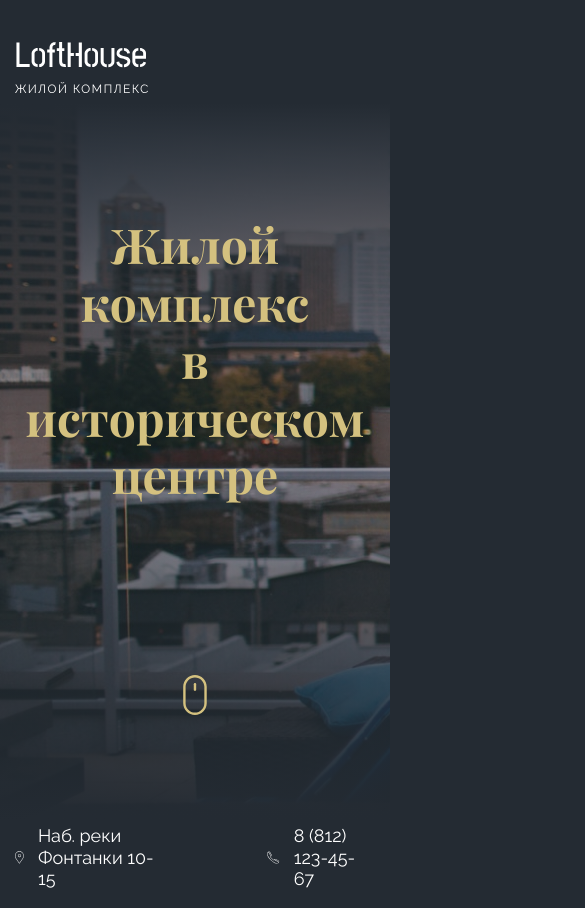
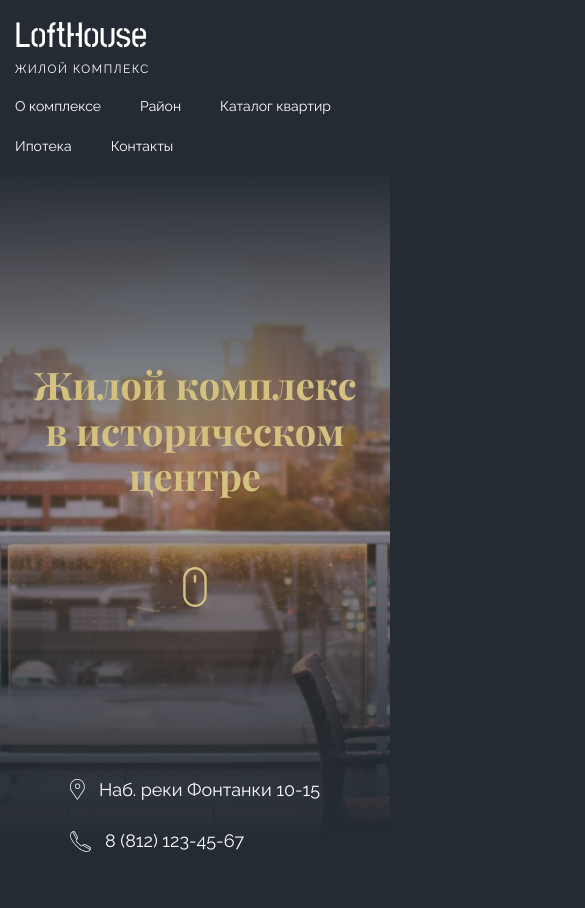
Before and after one commit to ahawi/lofthouse, a plain HTML site: page index.html in a window 390 px wide. Shown: the top 908 px of the page, 585 px wide, since content can reach past the window. Drawn offline with Linux system fonts and the light colour scheme.

Commit message:
add header and hero section adaptation

```diff
--- a/index.html
+++ b/index.html
@@ -9,8 +9,7 @@
   </head>
   <body>
     <header class="header">
-      <div class="container">
-        <div class="header__inner">
+      <div class="header__inner container">
         <a href="#" class="header__logo">
           <img
             src="./images/logo.svg"
@@ -23,7 +22,7 @@
         <nav class="header__menu">
           <ul class="header__menu-list">
             <li class="header__menu-item">
-                <a href="#" class="header__menu-link"> О компексе </a>
+              <a href="#" class="header__menu-link"> О комплексе </a>
             </li>
 
             <li class="header__menu-item">
@@ -44,19 +43,16 @@
           </ul>
         </nav>
       </div>
-      </div>
     </header>
 
     <main class="content">
       <section class="section">
         <div class="hero">
           <div class="hero__body container">
-            <div class="hero__title-mouse">
             <h1 class="hero__title">
               Жилой комплекс <br />
               в историческом центре
             </h1>
-            </div>
             <address class="hero__contacts">
               <div class="hero__contacts-inner">
                 <svg
--- a/styles/_globals.scss
+++ b/styles/_globals.scss
@@ -18,3 +18,7 @@ a {
   text-decoration: none;
   color: inherit;
 }
+
+h1 {
+  @include fluid-text(48, 38);
+}
--- /dev/null
+++ b/styles/_media.scss
@@ -0,0 +1,42 @@
+$desktop: 1280px;
+$tablet: 1024px;
+$mobile: 767px;
+$mobile-s: 480px;
+
+@mixin desktop {
+  @media (max-width: $desktop) {
+    @content;
+  }
+}
+
+@mixin tablet {
+  @media (max-width: $tablet) {
+    @content;
+  }
+}
+
+@mixin mobile {
+  @media (max-width: $mobile) {
+    @content;
+  }
+}
+
+@mixin mobile-s {
+  @media (max-width: $mobile-s) {
+    @content;
+  }
+}
+
+@mixin hover {
+  @media (hover: hover) {
+    &:hover {
+      @content;
+    }
+  }
+
+  @media (hover: none) {
+    &:active {
+      @content;
+    }
+  }
+}
--- /dev/null
+++ b/styles/_mixins.scss
@@ -0,0 +1,3 @@
+@mixin fluid-text($max: 48, $min: 16) {
+  font-size: clamp(#{$min}px, #{$max / 1440 * 100}vw, #{$max}px);
+}
--- a/styles/_utils.scss
+++ b/styles/_utils.scss
@@ -1,5 +1,5 @@
 .container {
-  padding-inline: 15px;
-  width: 1140px;
-  margin: 0 auto;
+  max-width: calc(var(--container-width) + var(--container-padding-x) * 2);
+  margin-inline: auto;
+  padding-inline: var(--container-padding-x);
 }
--- a/styles/_variables.scss
+++ b/styles/_variables.scss
@@ -3,6 +3,9 @@
   --color-dark-footer: #2d343c;
   --color-light: #ffffff;
   --color-accent: #d4c17f;
+
+  --container-width: 1110px;
+  --container-padding-x: 15px;
 
   --font-family-base: "Raleway", sans-serif;
   --font-accent: "Playfair Display", sans-serif;
--- a/styles/blocks/_header.scss
+++ b/styles/blocks/_header.scss
@@ -1,22 +1,44 @@
 .header {
   padding-top: 30px;
+
+  @include mobile {
+    padding-top: 10px;
+  }
+
   &__inner {
     display: flex;
     justify-content: space-between;
     align-items: center;
+
+    @include mobile {
+      flex-direction: column;
+      align-items: start;
+      row-gap: 10px;
+    }
+  }
+
+  &__logo {
+    flex-shrink: 0;
   }
 
   &__menu {
     &-list {
       display: flex;
-      justify-content: space-between;
+      align-items: center;
       column-gap: 39px;
+
+      @include mobile {
+        flex-wrap: wrap;
+      }
     }
 
     &-link {
+      display: inline-flex;
+      align-items: center;
       font-size: 14px;
+      height: 40px;
 
-      &:hover {
+      @include hover {
         color: var(--color-accent);
       }
     }
--- a/styles/blocks/_hero.scss
+++ b/styles/blocks/_hero.scss
@@ -1,28 +1,28 @@
 .hero {
   margin-top: -100px;
 
-  display: flex;
-  align-items: center;
-  min-height: 840px;
+  min-height: 842px;
   background: linear-gradient(
       180deg,
       #242b33 11.98%,
       rgba(45, 52, 60, 0.38) 51.04%,
       #242b33 92.19%
     ),
-    url("../../images/hero/bg.jpg");
+    url("../../images/hero/bg.jpg") center no-repeat;
 
   &__body {
+    padding-top: 296px;
     display: flex;
     flex-direction: column;
-    justify-content: space-between;
     align-items: center;
-    row-gap: 321px;
+    row-gap: 320px;
+
+    @include mobile-s {
+      row-gap: 280px;
+    }
   }
 
   &__title {
-    padding-top: 220px;
-    font-size: 48px;
     font-family: var(--font-accent);
     color: var(--color-accent);
     text-align: center;
@@ -34,18 +34,32 @@
       color: var(--color-accent);
       width: 40px;
       aspect-ratio: 1;
-      top: 145%;
+      top: 275%;
       left: 50%;
-      transform: translate(-50%, -145%);
+      transform: translate(-50%, -275%);
       background-image: url("../../images/mouse.svg");
+
+      @include mobile-s {
+        top: 230%;
+      }
     }
+
   }
 
   &__contacts {
+    font-size: 18px;
     display: flex;
     column-gap: 98px;
-    font-size: 18px;
-    // padding-top: 200px;
+    white-space: nowrap;
+
+    @include mobile {
+      column-gap: 60px;
+    }
+
+    @include mobile-s {
+      flex-direction: column;
+      row-gap: 30px;
+    }
 
     &-inner {
       display: flex;
--- a/styles/styles.scss
+++ b/styles/styles.scss
@@ -1,3 +1,3 @@
-@import "normalize", "variables", "utils", "fonts", "variables", "globals";
+@import "normalize", "fonts", "mixins", "media", "variables", "utils", "globals";
 
 @import "blocks/header", "blocks/hero";
```
Also changed, not shown: styles/styles.css, 1 other file. Lines whose indentation alone changed are shown as unchanged.
